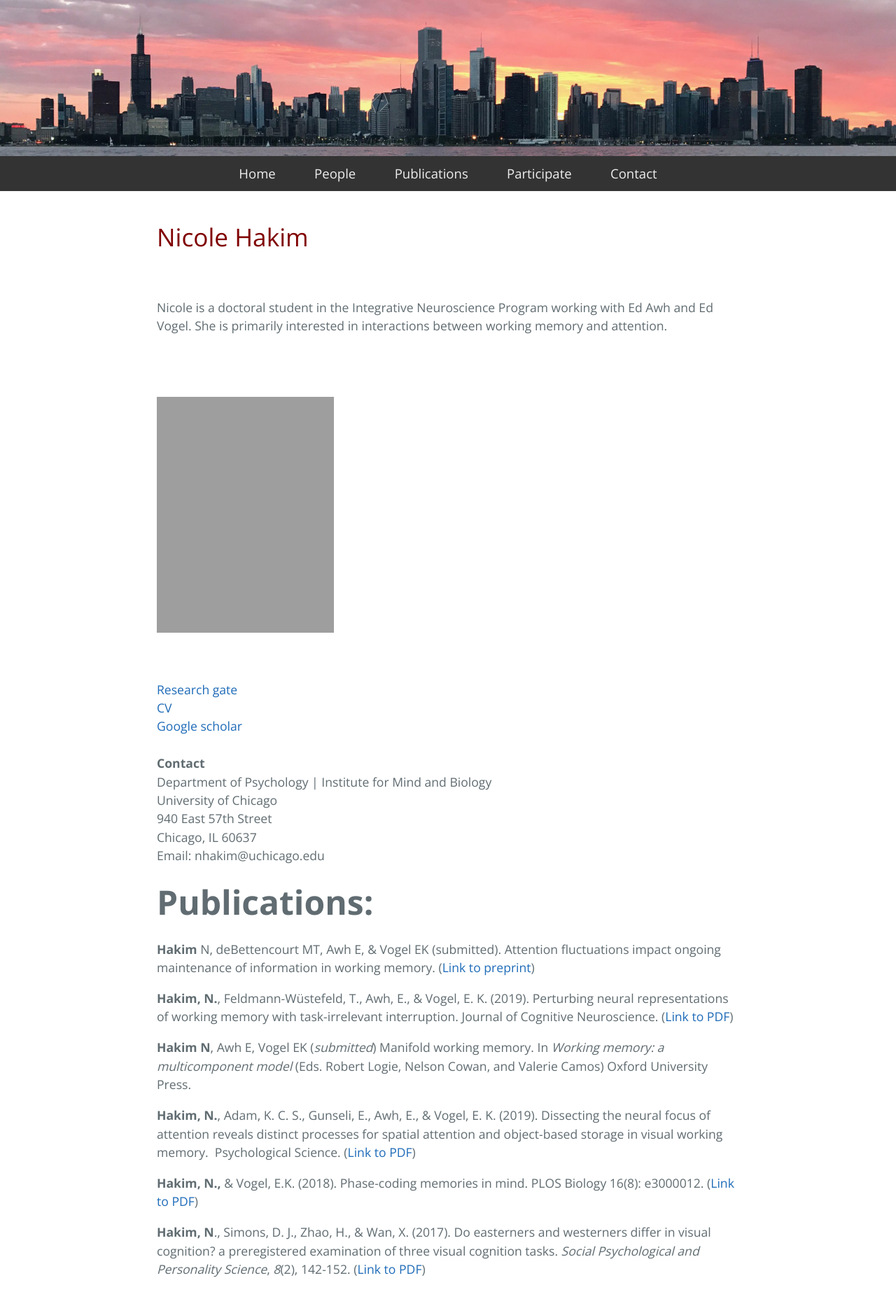
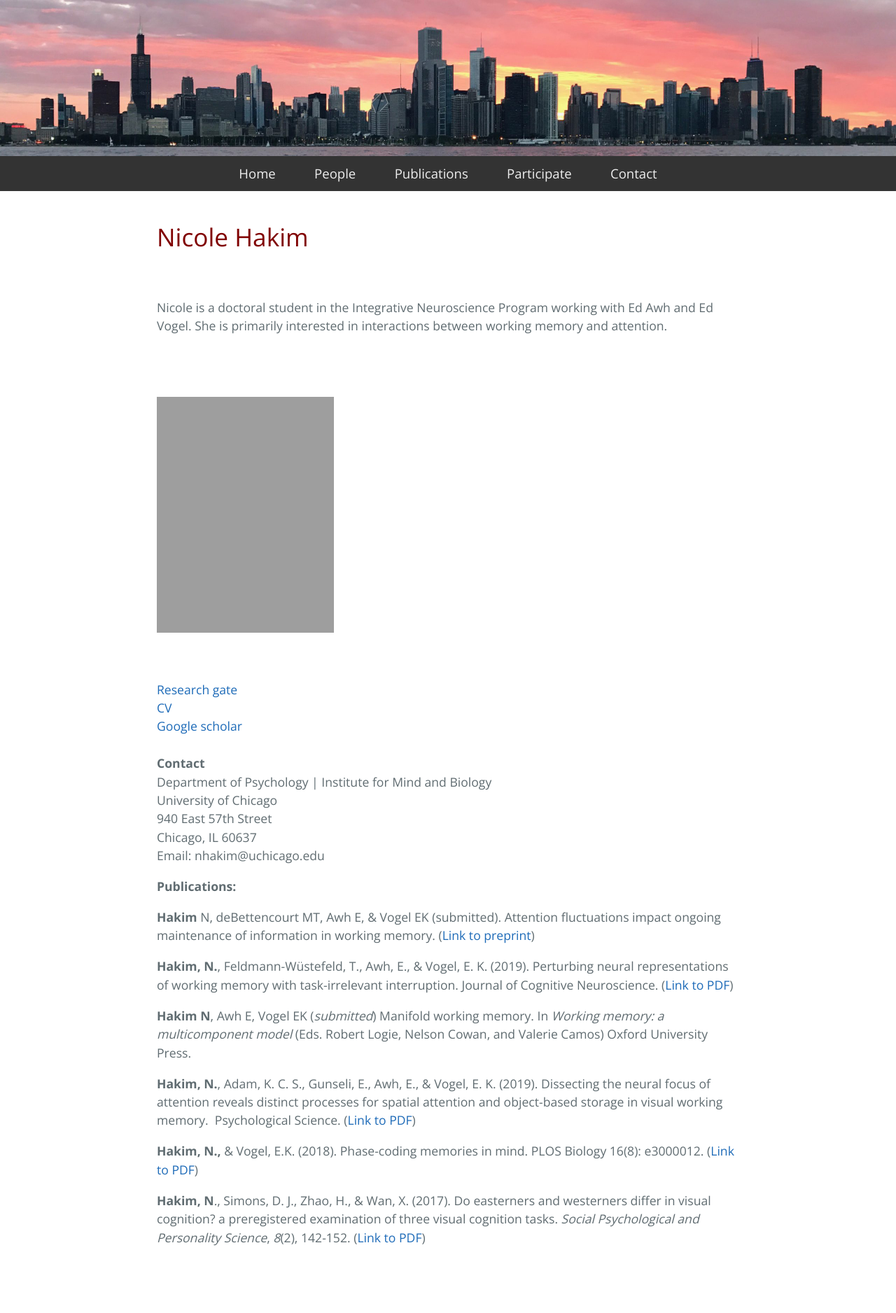
Before and after one commit to AwhVogelLab/awhvogellab.github.io, a Jekyll site: the page built from hakim.md, in a window 1280 px wide. Shown: the whole page at 70% size. Built offline with Jekyll 4.4.1, drawn with Linux system fonts in a browser that asks for light colours; our own code applies the rules of GitHub Pages for plain Markdown files; after the commit the page ends 1831 px from its top, so only the background shows below that; grey boxes are pictures that could not be loaded.

Commit message:
Update hakim.md

```diff
--- a/hakim.md
+++ b/hakim.md
@@ -36,7 +36,7 @@ Email: nhakim@uchicago.edu
 <br>
 
 
-<font size="20"> <strong>Publications:</strong> </font>
+<strong>Publications:</strong>
 
 <strong>Hakim</strong> N, deBettencourt MT, Awh E, & Vogel EK (submitted). Attention fluctuations impact ongoing maintenance of information in working memory. (<a href="https://psyarxiv.com/pxthv/">Link to preprint</a>)
 
```
